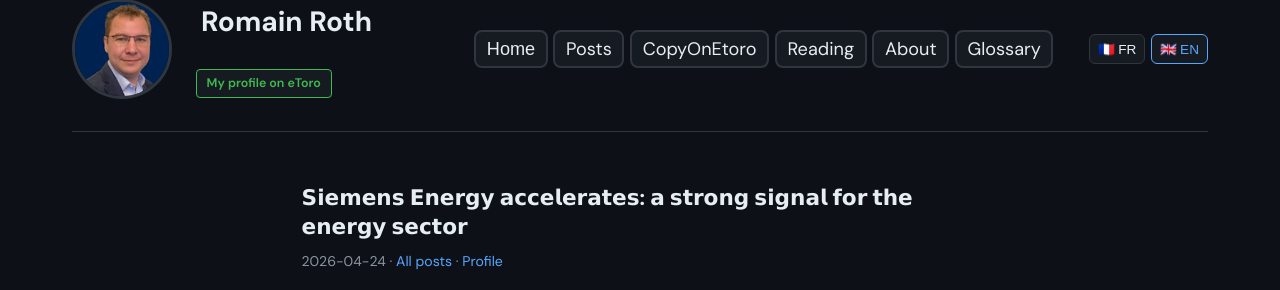
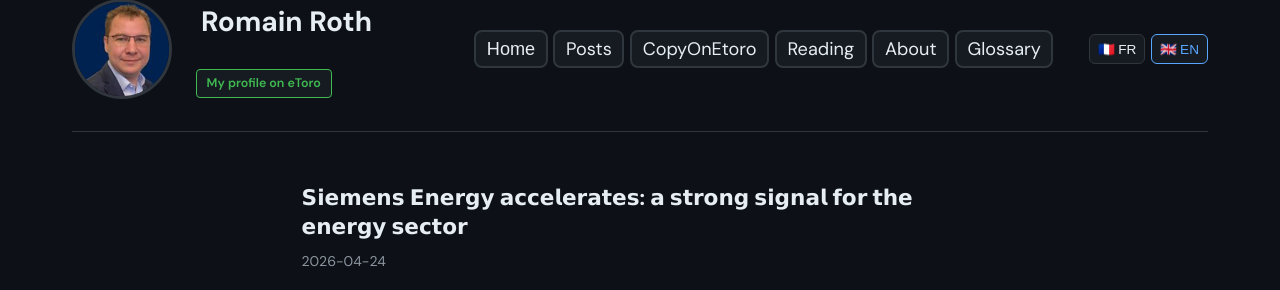
Before and after one commit to RomainR99/etoro_interface, a Flask app: a page that uses templates/trader_post.html in a window 1280 px wide. Shown: the part 33-323 px from the top of the page. Run offline with Flask 3, Linux system fonts and the light colour scheme; data that the repository does not hold is empty; some libraries are stand-ins or nearby versions.

Commit message:
posts: remove post detail navigation links
Remove the "All posts" and "Profile" links from trader post detail pages to keep post metadata minimal.

```diff
--- a/templates/trader_post.html
+++ b/templates/trader_post.html
@@ -62,8 +62,6 @@
             <h1>{{ page_title }}</h1>
             <p class="meta">
                 {{ post.created | trader_post_date }}
-                · <a href="{{ url_for('page_posts_index') }}" class="show-fr">Toutes les publications</a><a href="{{ url_for('page_posts_index') }}" class="show-en">All posts</a>
-                · <a href="{{ url_for('index') }}#section-posts" class="show-fr">Profil</a><a href="{{ url_for('index') }}#section-posts" class="show-en">Profile</a>
             </p>
             {% if post.image_url %}
             <img class="hero-img" src="{{ post.image_url }}" alt="">
```
